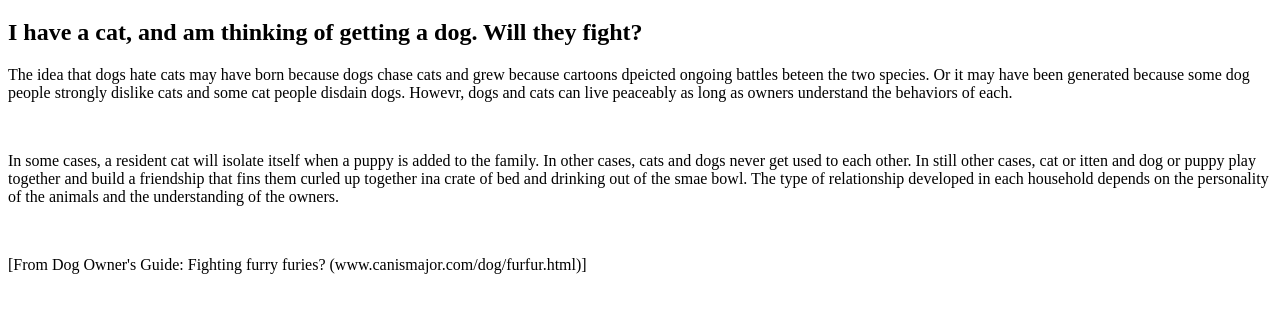
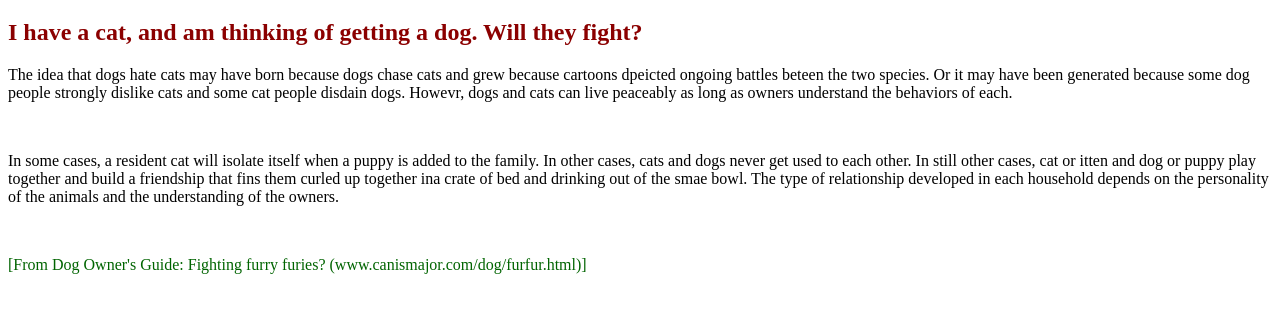
Before and after one commit to OstenC-P/coredog-replication-task2, a plain HTML site: page index.html in a window 1280 px wide. Shown: the part 61-374 px from the top of the page. Drawn offline with Linux system fonts and the light colour scheme.

Commit message:
achieved goal

```diff
--- a/index.html
+++ b/index.html
@@ -8,12 +8,12 @@
 </head>
 <body>
     <h1>Cats and Dogs </h1>
-    <h2>I have a cat, and am thinking of getting a dog. Will they fight?</h2>
+    <h2 class="magenta">I have a cat, and am thinking of getting a dog. Will they fight?</h2>
     <p>The idea that dogs hate cats may have born because dogs chase cats and grew because cartoons dpeicted ongoing battles beteen the two species. Or it may have been generated because some dog people strongly dislike cats and some cat people disdain dogs. Howevr, dogs and cats can live peaceably as long as owners understand the behaviors of each.</p>
     <br>
     <p>In some cases, a resident cat will isolate itself when a puppy is added to the family. In other cases, cats and dogs never get used to each other. In still other cases, cat or itten and dog or puppy play together and build a friendship that fins them curled up together ina crate of bed and drinking out of the smae bowl. The type of relationship developed in each household depends on the personality of the animals and the understanding of the owners.</p>
     <br>
-    <p>[From Dog Owner's Guide: Fighting furry furies? (www.canismajor.com/dog/furfur.html)]</p>
+    <p class="green">[From Dog Owner's Guide: Fighting furry furies? (www.canismajor.com/dog/furfur.html)]</p>
 
 </body>
 </html>
--- a/style.css
+++ b/style.css
@@ -0,0 +1,8 @@
+/* This is the style sheet for #2 of the coredogs match parctic */
+.magenta{
+    color: darkred;
+}
+
+.green{
+    color: darkgreen;
+}
```
